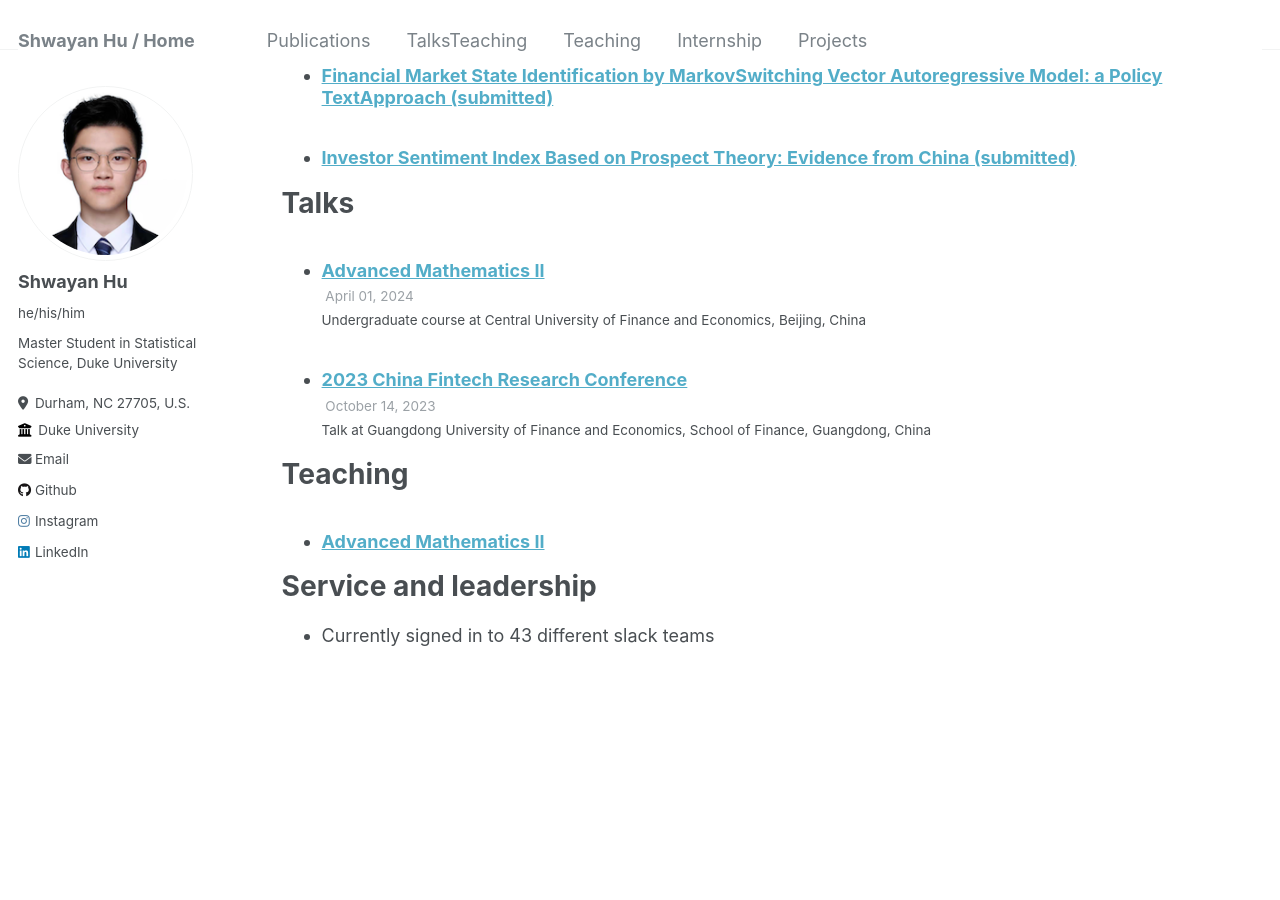
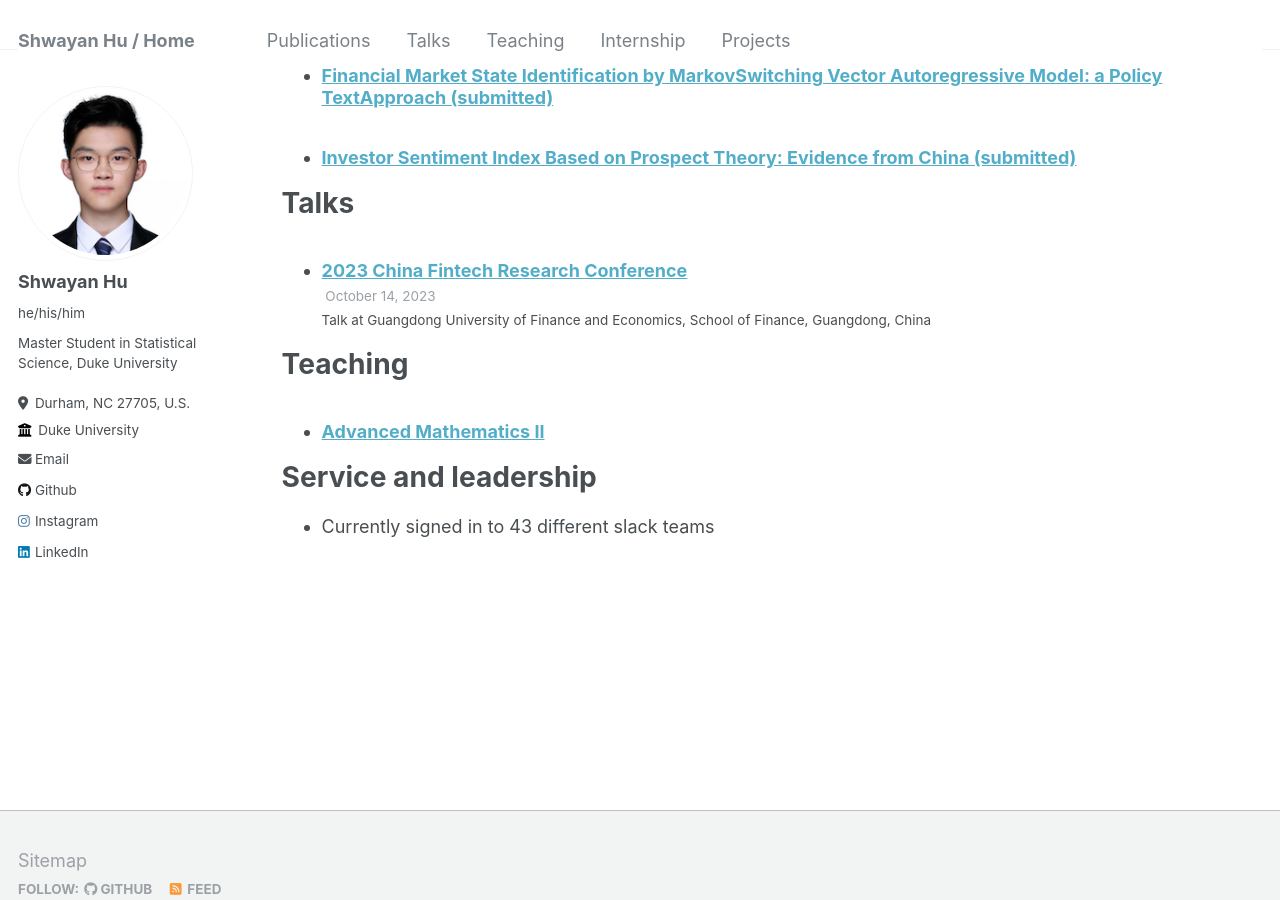
Before and after one commit to ShwayanHu/ShwayanHu.github.io, a Jekyll site: the page built from _pages/cv.md, in a window 1280 px wide and 900 px high, scrolled down 1074 px. Built offline with Jekyll 4.4.1, drawn with Linux system fonts in a browser that asks for light colours.

Commit message:
Change layout

```diff
--- a/_data/navigation.yml
+++ b/_data/navigation.yml
@@ -3,8 +3,8 @@ main:
   - title: "Publications"
     url: /publications/
 
-  - title: "TalksTeaching"
-    url: /talksTeaching/
+  - title: "Talks"
+    url: /talks/
 
   - title: "Teaching"
     url: /teaching/
--- a/_talks/2024-spring-teaching-1.md
+++ /dev/null
@@ -1,20 +0,0 @@
----
-title: "Advanced Mathematics II"
-collection: teaching
-type: "Undergraduate course"
-venue: "Central University of Finance and Economics"
-date: 2024-04-1
-location: "Beijing, China"
-tag: "Teaching"
----
-
-
-
-Common problem solving techniques are introduced, representative questions are explained.
-
-Main content:
-
--   Algebraic Geometry
--   Ordinary Differential Equations
--   Multi-variable Calculus
--   Series
```
Also changed, not shown: 1 other file.
